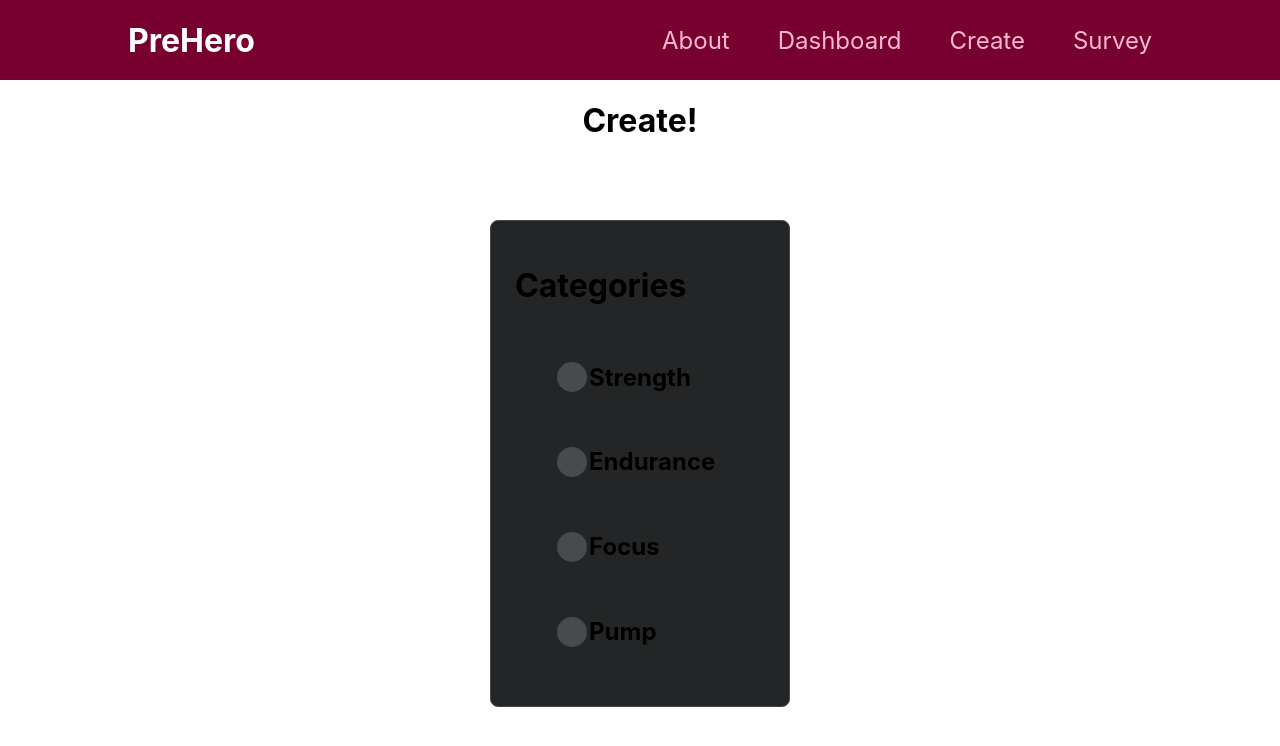
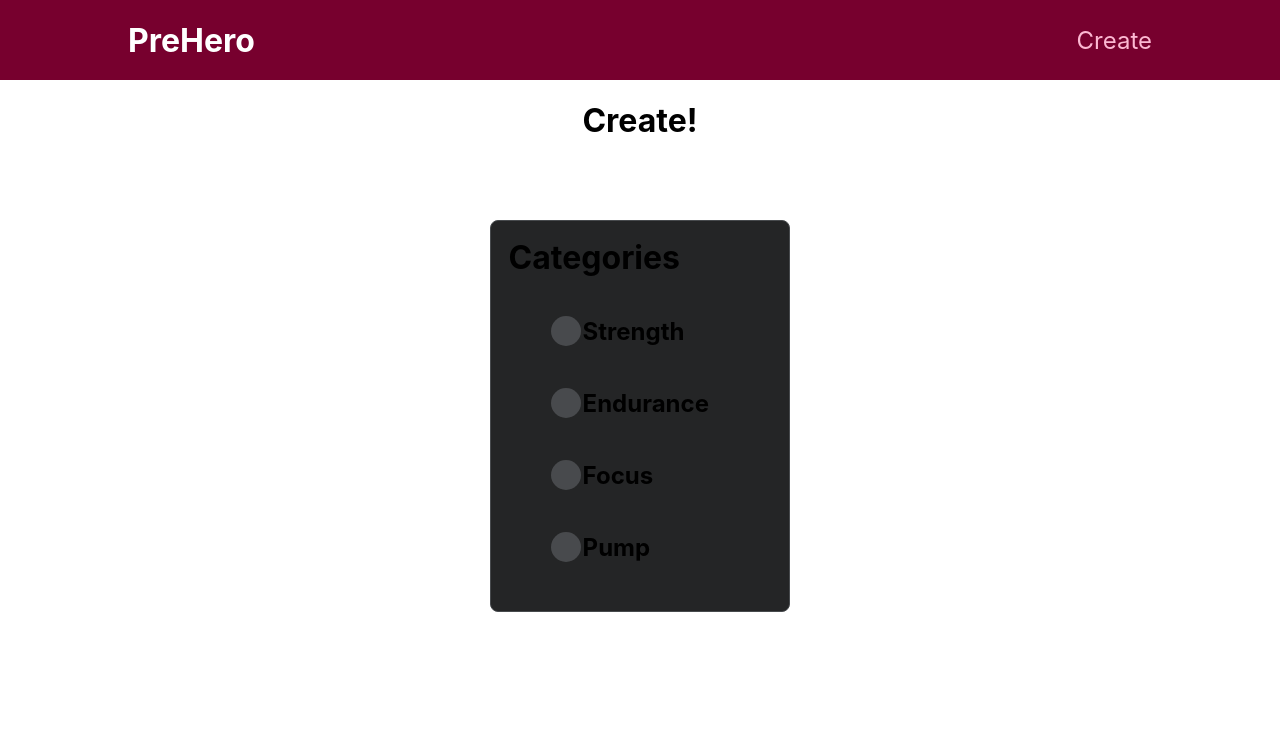
Before and after one commit to lylecodes/PreHero, a Next.js app: page /create in a window 1280 px wide. Shown: the top 746 px of the page. Built offline with nearby package versions, Linux system fonts and the light colour scheme.

Commit message:
fixed css bugs

```diff
--- a/components/create/IngredientDropdownMenu/IngredientDropdownMenu.module.css
+++ b/components/create/IngredientDropdownMenu/IngredientDropdownMenu.module.css
@@ -32,35 +32,38 @@
   position: absolute;
   top: 58px;
   width: 300px;
-  min-height: fit-content;
-  height: fit-content;
+  max-height: fit-content;
+  height: var(--nav-size);
   background-color: var(--bg);
   border: var(--border);
   border-radius: var(--border-radius);
   padding: 1rem;
   overflow: hidden;
-  transition: var(--speed) ease;
+  transition: height var(--speed) ease;
 }
 
 /* Solves extended hover */
 .list {
-  width: 100%;
-  height: 100%;
+  display: flex;
+  flex-direction: column;
 }
 
 .listContainer {
+  display: flex;
+  flex-direction: column;
 }
 
 /* Justify content centers everything, but li are shifted */
 .menuItem {
   height: 100%;
-  min-width: fit-content;
+  max-width: fit-content;
   width: 100%;
   display: flex;
   align-items: center;
   border-radius: var(--border-radius);
   transition: background var(--speed);
-  padding: 0.5rem;
+  padding: 0.1rem;
+  margin: 0;
 }
 
 .menuItem .icon-button {
@@ -73,6 +76,7 @@
 
 .menuItem:hover {
   background-color: #525357;
+  cursor: pointer;
 }
 
 .icon-right {
--- a/components/create/IngredientDropdownMenu/MenuItem.js
+++ b/components/create/IngredientDropdownMenu/MenuItem.js
@@ -5,11 +5,12 @@ import classes from "./IngredientDropdownMenu.module.css";
 const MenuItem = (props) => {
   const displayedName = props.category || props.name;
 
+  const sendMenuHandler = () => {
+    props.sendMenu(displayedName.toLowerCase());
+  };
+
   return (
-    <li
-      className={classes.menuItem}
-      onClick={() => props.sendMenu(displayedName.toLowerCase())}
-    >
+    <li className={classes.menuItem} onClick={sendMenuHandler}>
       <span className={classes.iconButton}>{props.leftIcon}</span>
       <h2>{displayedName}</h2>
       <span className={classes.iconRight}>{props.rightIcon}</span>
--- a/components/layout/MainNavigation.js
+++ b/components/layout/MainNavigation.js
@@ -9,16 +9,7 @@ const MainNavigation = () => {
       <nav>
         <ul>
           <li>
-            <Link href="/about">About</Link>
-          </li>
-          <li>
-            <Link href="/">Dashboard</Link>
-          </li>
-          <li>
             <Link href="/create">Create</Link>
-          </li>
-          <li>
-            <Link href="/survey">Survey</Link>
           </li>
         </ul>
       </nav>
```
Also changed, not shown: pages/about/index.js (deleted, +0 -14 lines), pages/survey/index.js (deleted, +0 -14 lines).
